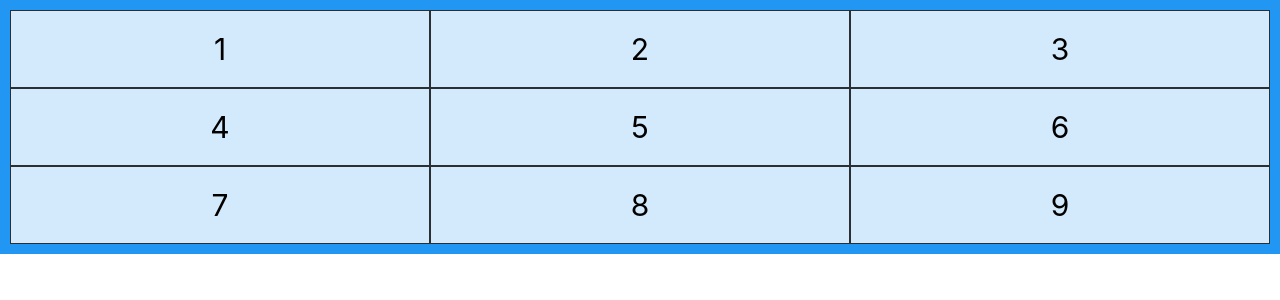
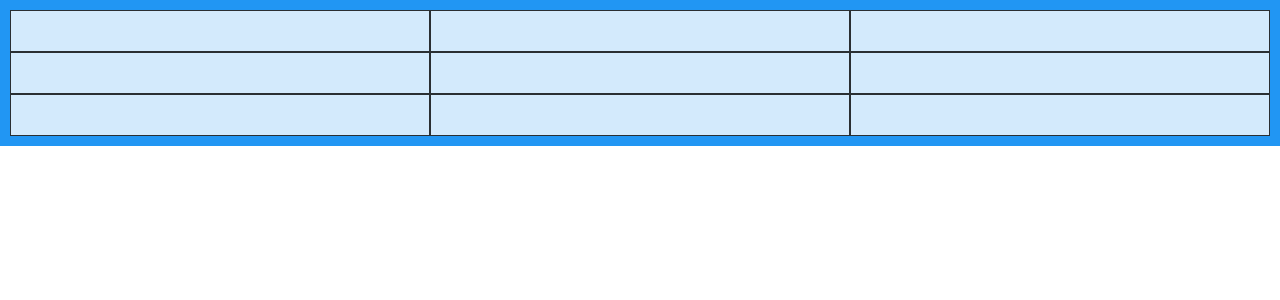
Before and after one commit to AVSheard/noughts-and-crosses, a React (Create React App) app: page / in a window 1280 px wide. Shown: the top 300 px of the page. Built offline with nearby package versions, Linux system fonts and the light colour scheme.

Commit message:
seperated the grid to a seperate commponent

```diff
--- a/src/App.js
+++ b/src/App.js
@@ -2,21 +2,10 @@
 
 import React from "react";
 import "./App.css";
+import Grid from "./components/Grid";
 
 function App() {
-	return (
-		<div className="grid-container">
-			<div className="grid-item">1</div>
-			<div className="grid-item">2</div>
-			<div className="grid-item">3</div>
-			<div className="grid-item">4</div>
-			<div className="grid-item">5</div>
-			<div className="grid-item">6</div>
-			<div className="grid-item">7</div>
-			<div className="grid-item">8</div>
-			<div className="grid-item">9</div>
-		</div>
-	);
+	return <Grid />;
 }
 
 export default App;
--- /dev/null
+++ b/src/components/Grid.jsx
@@ -0,0 +1,34 @@
+/** @format */
+
+import React, { Component } from "react";
+
+export default class Grid extends Component {
+	state = {
+		turn: true,
+		nums: [
+			{ value: "" },
+			{ value: "" },
+			{ value: "" },
+			{ value: "" },
+			{ value: "" },
+			{ value: "" },
+			{ value: "" },
+			{ value: "" },
+			{ value: "" }
+		]
+	};
+
+	render() {
+		return (
+			<div className="grid-container">
+				{this.state.nums.map((num, index) => {
+					return (
+						<div className="grid-item" key={index}>
+							{num.value}
+						</div>
+					);
+				})}
+			</div>
+		);
+	}
+}
```
